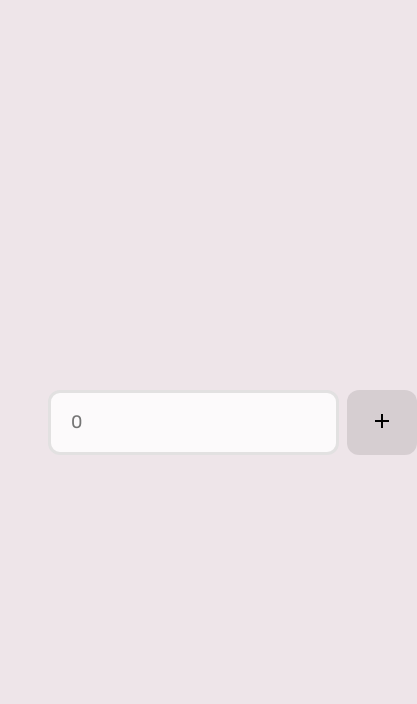
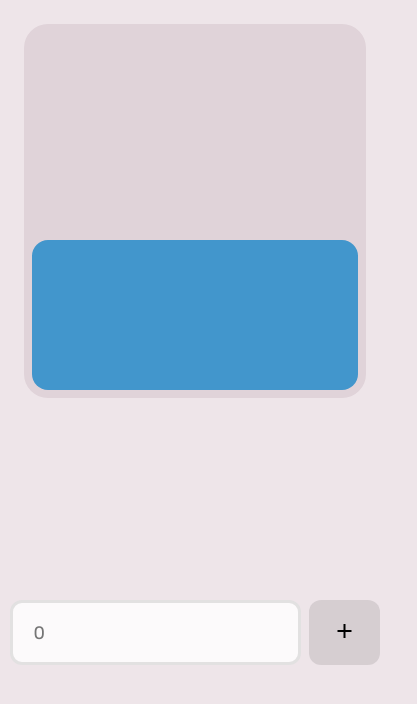
Before and after one commit to quentinguidee/water, a React (Create React App) app in the folder frontend/: page / in a window 390 px wide. Shown: the top 704 px of the page, 417 px wide, since content can reach past the window. Built offline with nearby package versions, Linux system fonts and the light colour scheme.

Commit message:
[frontend] Media queries for Home

```diff
--- a/frontend/src/pages/Home/Home.module.sass
+++ b/frontend/src/pages/Home/Home.module.sass
@@ -6,6 +6,9 @@
     align-items: stretch
     width: 100%
     height: 100vh
+
+    @media screen and (max-width: 800px)
+        flex-direction: column
 
 .left
     flex-grow: 1
```
